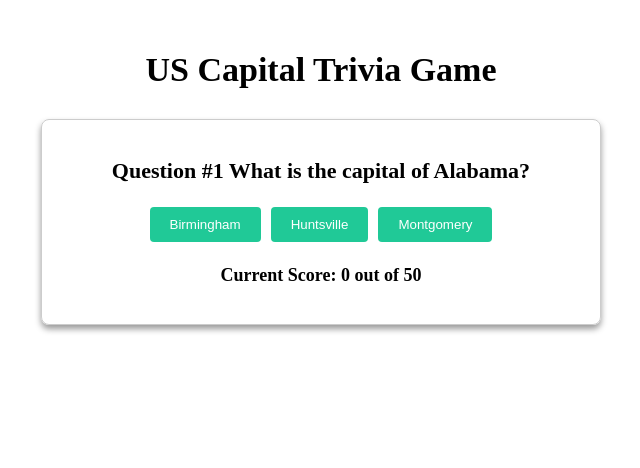
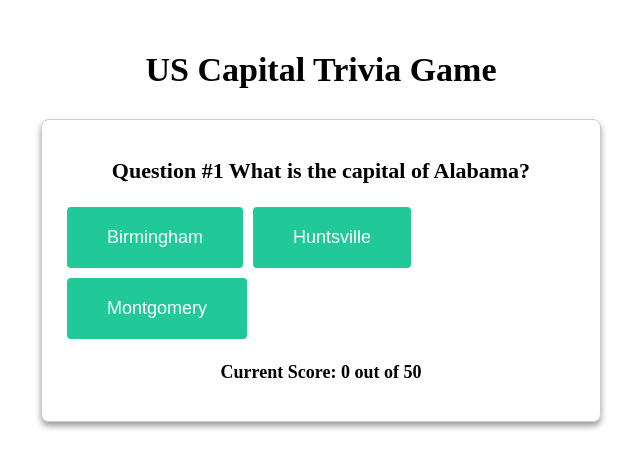
Before and after one commit to mike242424/us-capital-trivia-client, a React (Vite) app: page / in a window 1280 px wide. Shown: the top 468 px of the page, without its empty margins (319-959 px from the left). Built offline with nearby package versions, Linux system fonts and the light colour scheme.

Commit message:
adjusting size

```diff
--- a/src/components/Question.tsx
+++ b/src/components/Question.tsx
@@ -36,8 +36,9 @@ const QuestionTitle = styled.h2`
 `;
 
 const ChoiceButton = styled.button`
+  font-size: 18px;
   margin: 5px;
-  padding: 10px 20px;
+  padding: 20px 40px;
   background-color: #20c997;
   color: white;
   border: none;
@@ -49,6 +50,8 @@ const ChoiceButton = styled.button`
   }
 
   @media (max-width: 518.4px) {
+    font-size: 12px;
+    padding: 10px 20px;
     width: 60%;
   }
 `;
```
